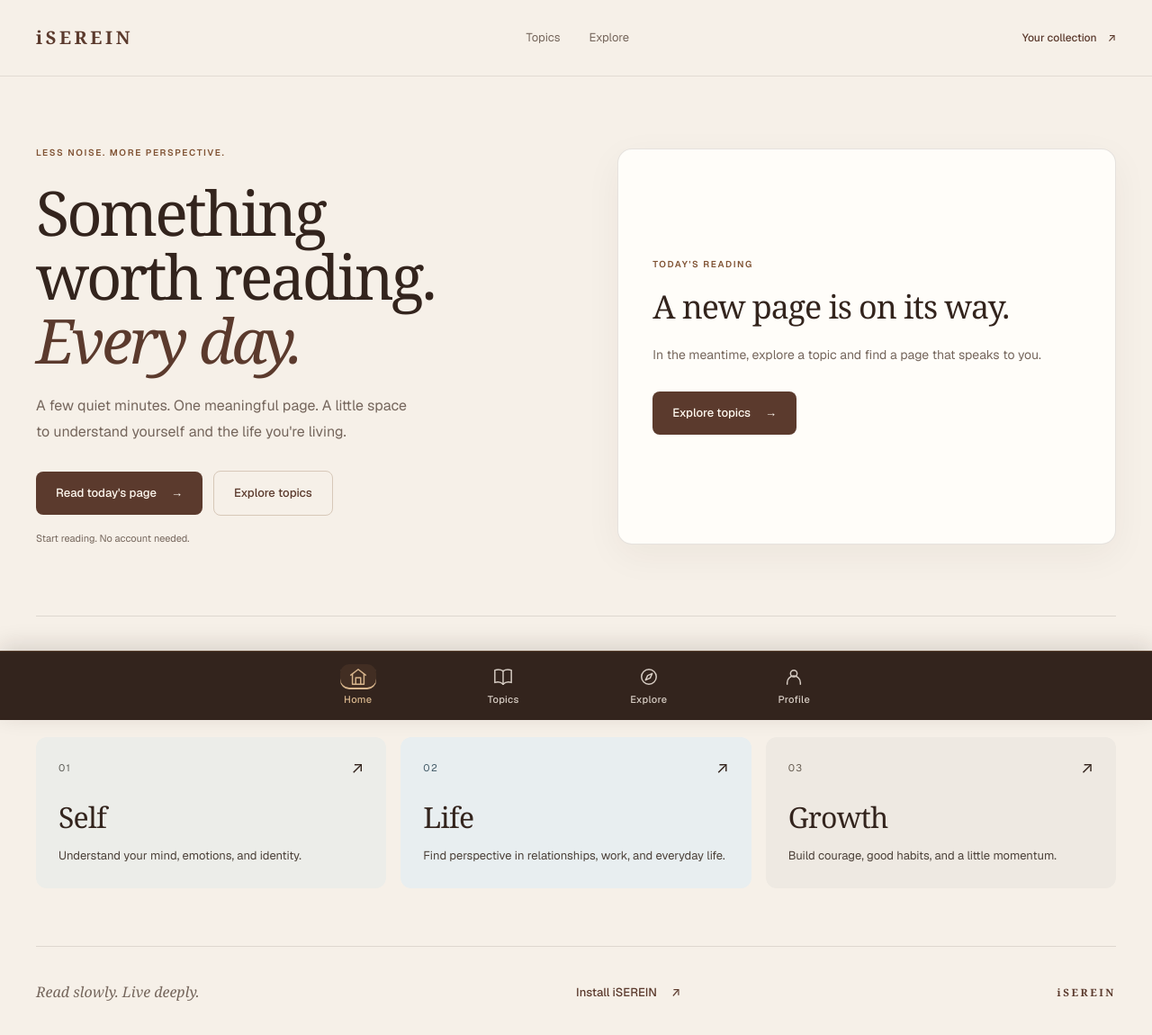
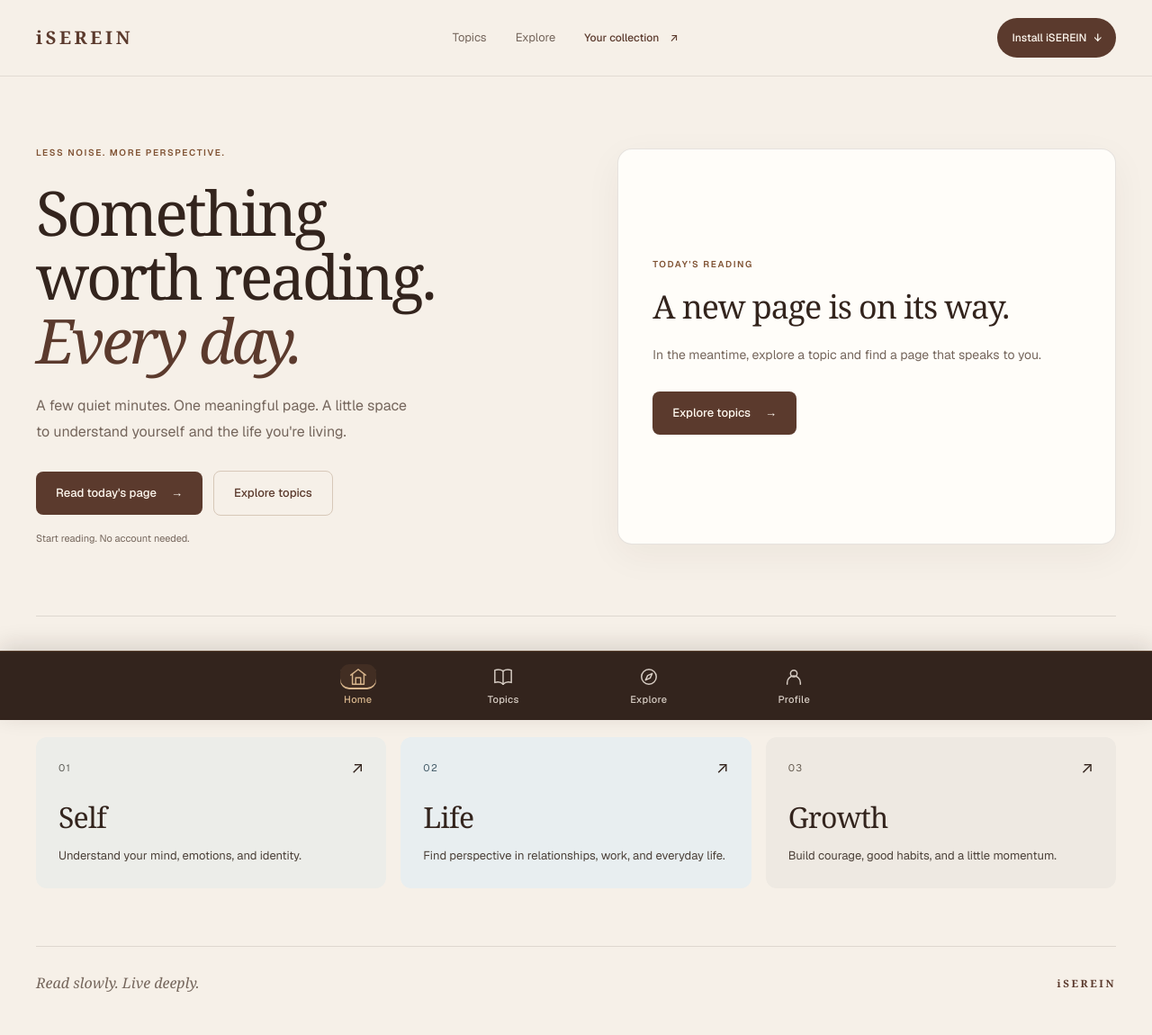
Before and after one commit to iSereindev/iSerein, a Next.js app: page / in a window 1280 px wide. Shown: the top 1150 px of the page at 90% size. Built offline with nearby package versions, Linux system fonts and the light colour scheme; no server answers; the database is empty.

Commit message:
Move installation button to homepage header

```diff
--- a/app/globals.css
+++ b/app/globals.css
@@ -187,6 +187,16 @@ h3 {
 .iserein-home-collection {
   gap: 12px;
   color: var(--chocolate);
+  font-size: 12px;
+  font-weight: 500;
+  white-space: nowrap;
+}
+
+.iserein-home-install {
+  min-height: 44px;
+  flex-shrink: 0;
+  padding: 10px 16px;
+  border-radius: 999px;
   font-size: 12px;
   font-weight: 500;
   white-space: nowrap;
--- a/app/page.tsx
+++ b/app/page.tsx
@@ -28,10 +28,13 @@ export default function Home() {
           <nav className="iserein-home-header-nav" aria-label="Homepage navigation">
             <Link href="/topics">Topics</Link>
             <Link href="/explore">Explore</Link>
+            <Link href="/profile" className="iserein-home-collection">
+              Your collection <span aria-hidden="true">↗</span>
+            </Link>
           </nav>
 
-          <Link href="/profile" className="iserein-home-collection">
-            Your collection <span aria-hidden="true">↗</span>
+          <Link href="/install" className="iserein-primary iserein-home-install iserein-install-link">
+            Install iSEREIN <span aria-hidden="true">↓</span>
           </Link>
         </div>
       </header>
@@ -116,9 +119,6 @@ export default function Home() {
 
       <footer className="iserein-home-footer iserein-home-container">
         <p>Read slowly. Live deeply.</p>
-        <Link href="/install" className="iserein-home-text-link iserein-install-link">
-          Install iSEREIN <span aria-hidden="true">↗</span>
-        </Link>
         <span className="iserein-footer-brand">iSEREIN</span>
       </footer>
     </main>
```
